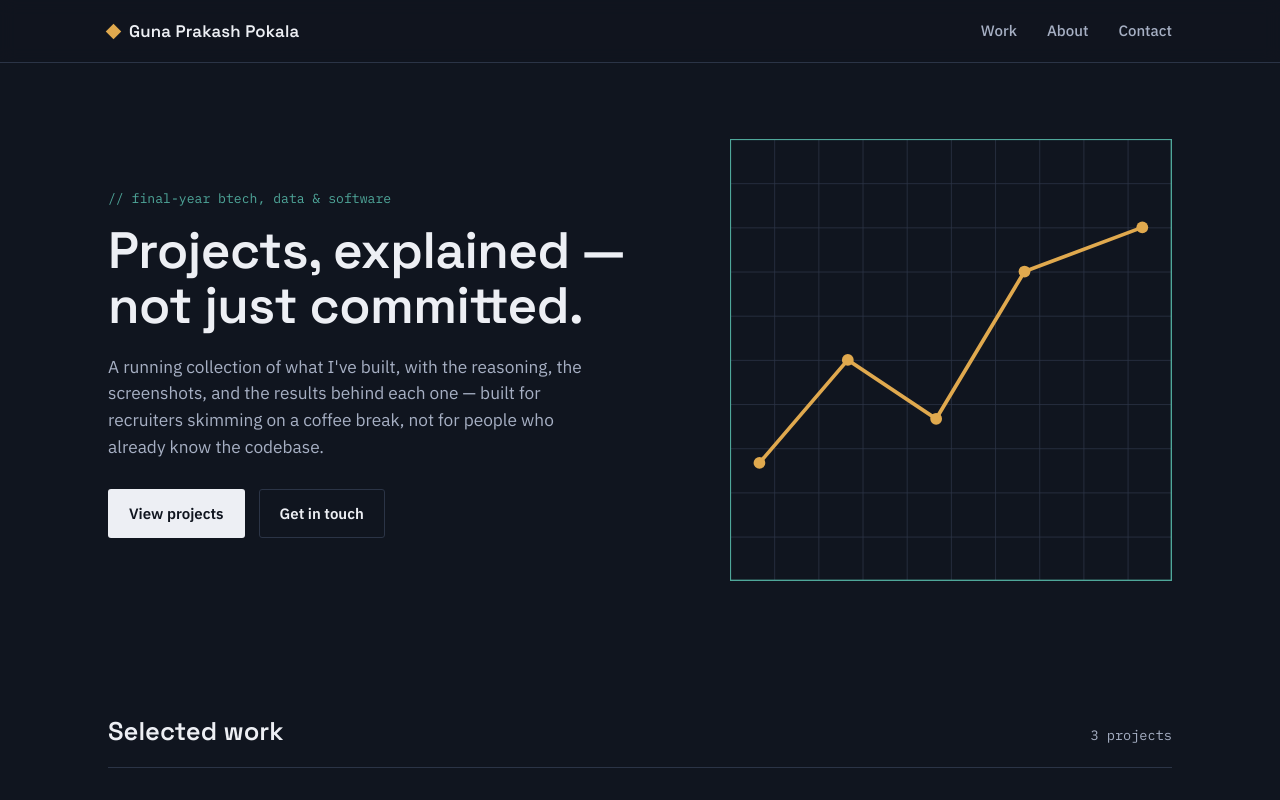
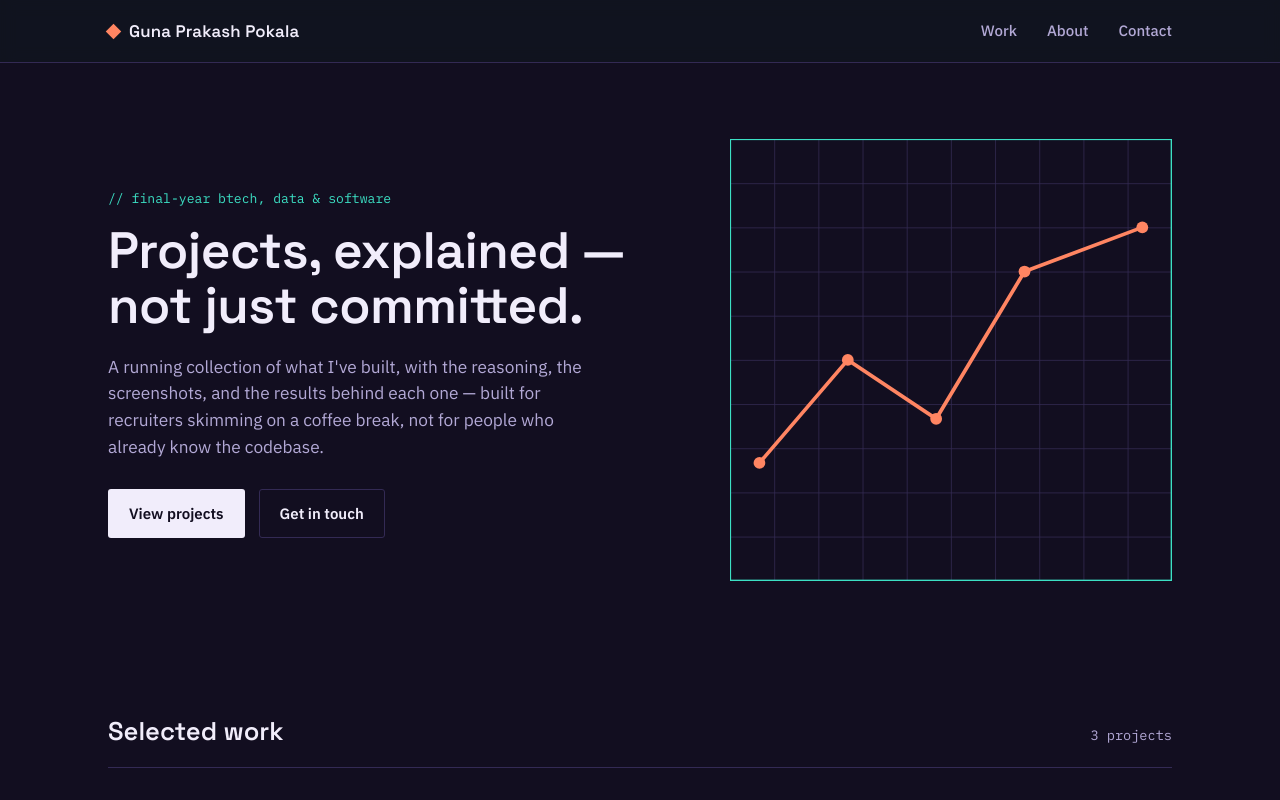
Before and after one commit to gunaprakash205/gunaprakash2_portfolio, a plain HTML site: page index.html in a window 1280 px wide. Shown: the top 800 px of the page. Drawn offline with Linux system fonts and the dark colour scheme.

Commit message:
Update style.css

```diff
--- a/style.css
+++ b/style.css
@@ -1,13 +1,13 @@
 :root{
-  --paper:#EEF2F6;
+  --paper:#F5F3FB;
   --paper-raised:#FFFFFF;
-  --ink:#131B32;
-  --ink-soft:#4A5670;
-  --line:#C9D2DE;
-  --accent:#C9852A;
-  --accent-soft:#F2E1C4;
-  --teal:#1F6E63;
-  --teal-soft:#D9ECE8;
+  --ink:#1B1533;
+  --ink-soft:#5B5478;
+  --line:#DCD5EF;
+  --accent:#FF6B4A;
+  --accent-soft:#FFE3D8;
+  --teal:#0EA894;
+  --teal-soft:#D4F3EC;
   --font-head: 'Space Grotesk', sans-serif;
   --font-body: 'IBM Plex Sans', sans-serif;
   --font-mono: 'IBM Plex Mono', monospace;
@@ -15,15 +15,15 @@
 }
 @media (prefers-color-scheme: dark){
   :root{
-    --paper:#10151F;
-    --paper-raised:#171E2C;
-    --ink:#EDEFF4;
-    --ink-soft:#A7B0C4;
-    --line:#2B3446;
-    --accent:#E0A94E;
-    --accent-soft:#3A2E17;
-    --teal:#4FA79A;
-    --teal-soft:#173330;
+    --paper:#120E20;
+    --paper-raised:#1C1633;
+    --ink:#F1EDFB;
+    --ink-soft:#B3A9D6;
+    --line:#332A54;
+    --accent:#FF8562;
+    --accent-soft:#3A2318;
+    --teal:#3CE0C4;
+    --teal-soft:#123A34;
   }
 }
 
```
